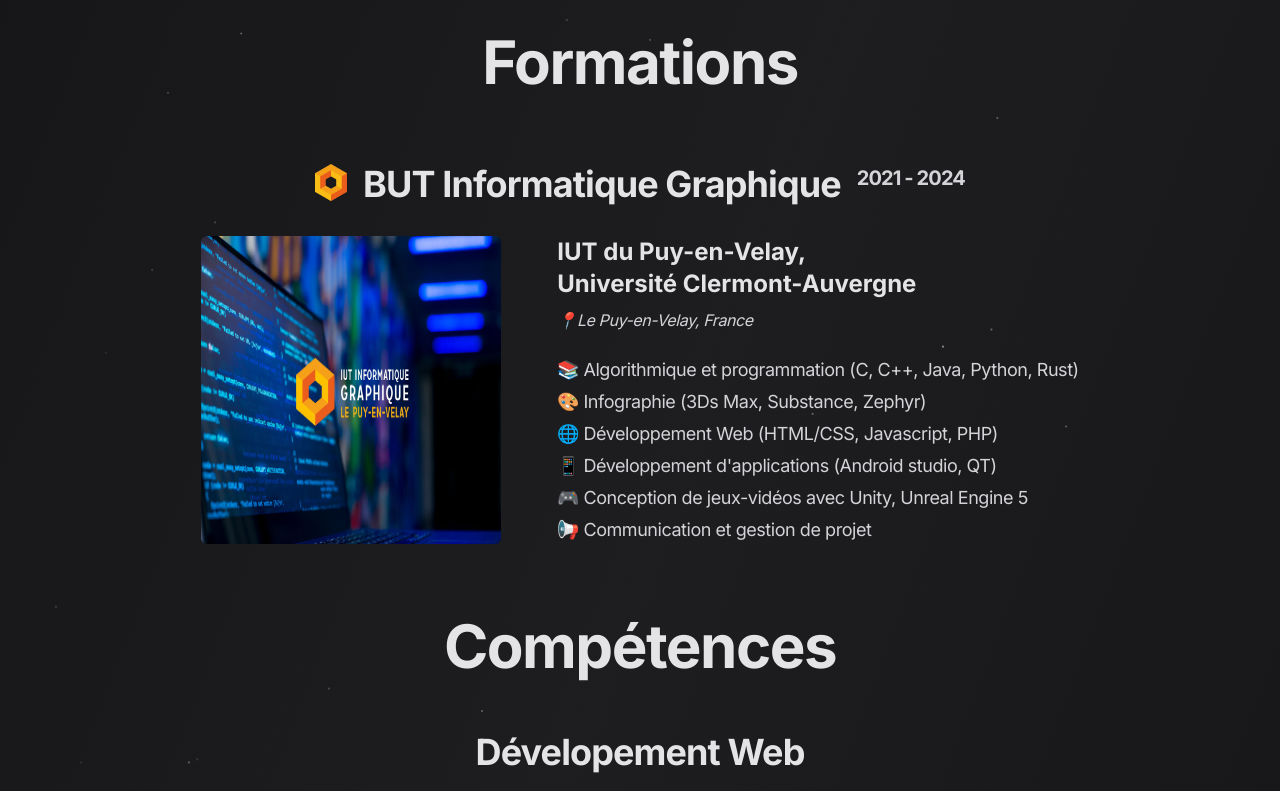
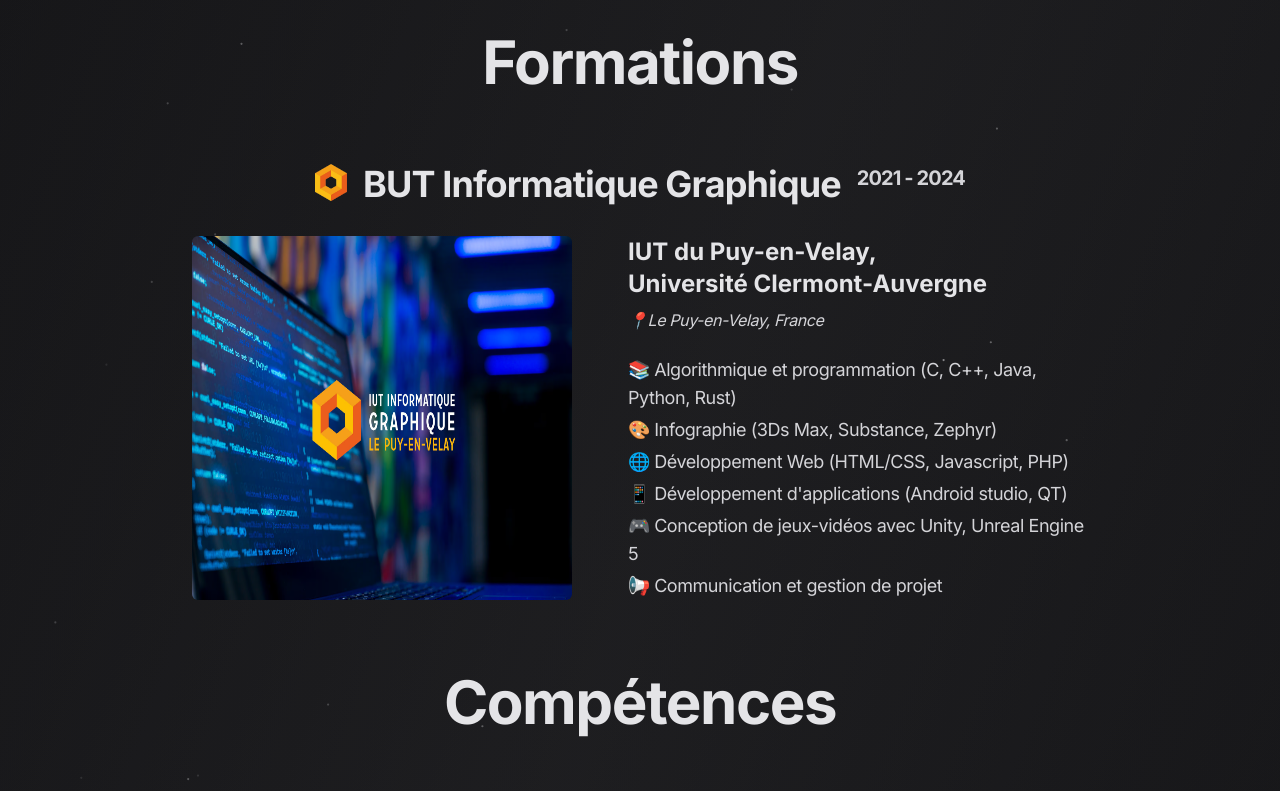
Before and after one commit to Yanis-Riani/Portfolio, a Next.js app: page /resume in a window 1280 px wide. Shown: the part 1120-1911 px from the top of the page. Built offline with nearby package versions, Linux system fonts and the light colour scheme; no server answers; what tailwindcss-debug-screens would draw is missing.

Commit message:
Fix / Image Size

```diff
--- a/src/app/resume/page.tsx
+++ b/src/app/resume/page.tsx
@@ -198,8 +198,8 @@ const ResumePage: React.FC = () => {
               <Image
                 src={"/resume/ButInfoG.avif"}
                 alt={"Image représentative du BUT Informatique Graphique"}
-                width={300}
-                height={170}
+                width={380}
+                height={270}
                 className="rounded-md max-w-xs md:max-w-none mx-auto md:mx-0"
               />
               <div className="flex flex-col text-left ml-4 gap-2">
```
